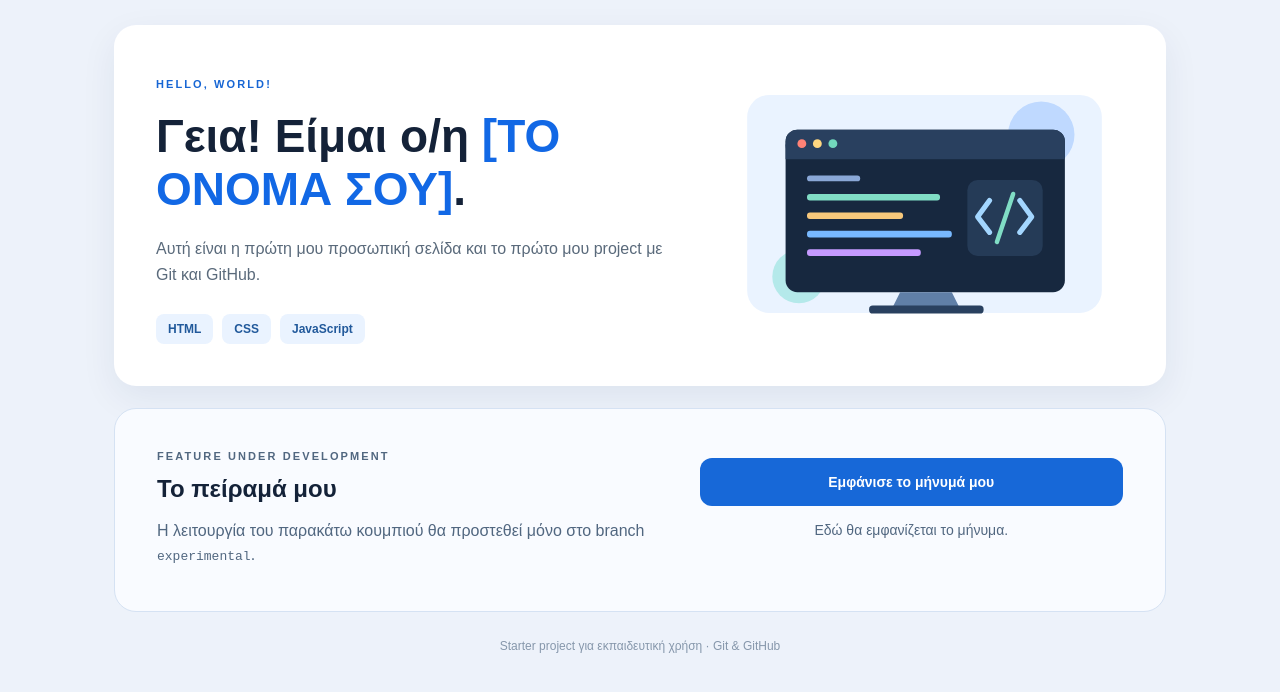
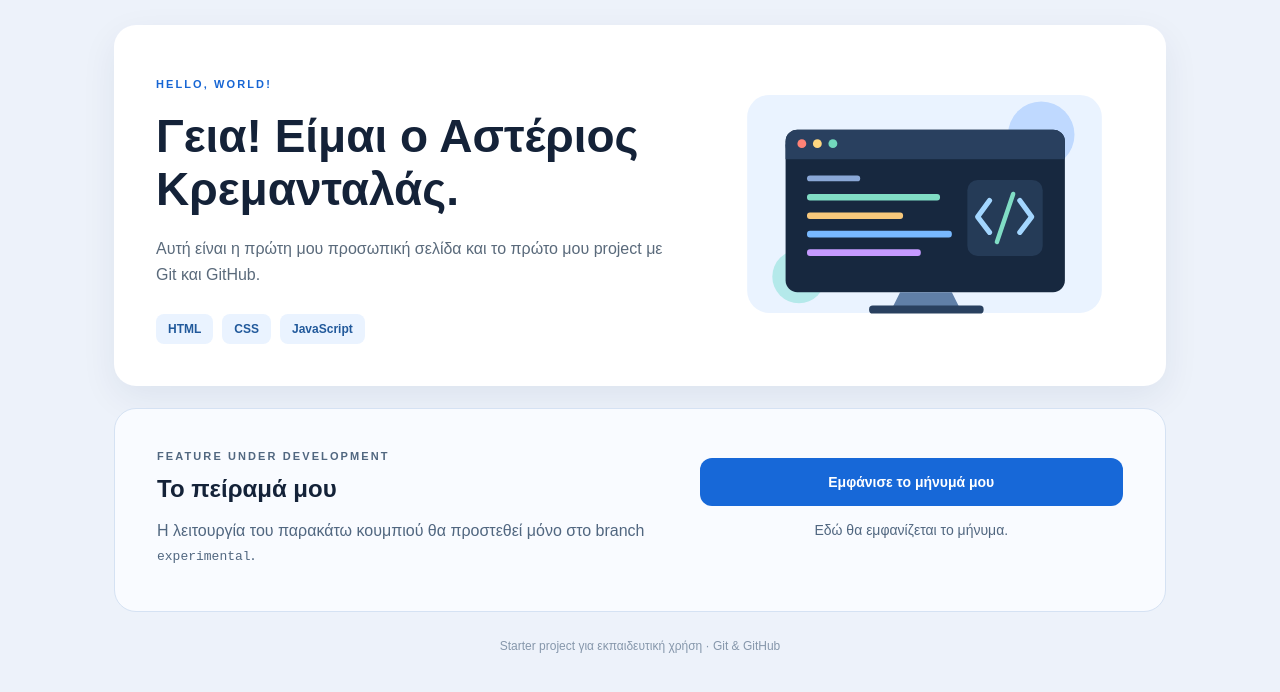
Before and after one commit to Astro201422/my-tech-card, a plain HTML site: page index.html in a window 1280 px wide. Shown: the part 76-768 px from the top of the page. Drawn offline with Linux system fonts and the light colour scheme.

Commit message:
Personalized welcome text

```diff
--- a/index.html
+++ b/index.html
@@ -21,7 +21,7 @@
       <div class="hero-content">
         <p class="eyebrow">HELLO, WORLD!</p>
         <!-- ΑΛΛΑΓΗ ΓΙΑ ΤΟ BRANCH main: Αντικατάστησε το κείμενο με το όνομά σου. -->
-        <h1 id="main-title">Γεια! Είμαι ο/η <span class="highlight">[ΤΟ ΟΝΟΜΑ ΣΟΥ]</span>.</h1>
+        <h1 id="main-title">Γεια! Είμαι ο <span class="highlight"></span>Αστέριος Κρεμανταλάς.</h1>
         <p class="intro">Αυτή είναι η πρώτη μου προσωπική σελίδα και το πρώτο μου project με Git και GitHub.</p>
         <div class="tags" aria-label="Τεχνολογίες">
           <span>HTML</span><span>CSS</span><span>JavaScript</span>
```
